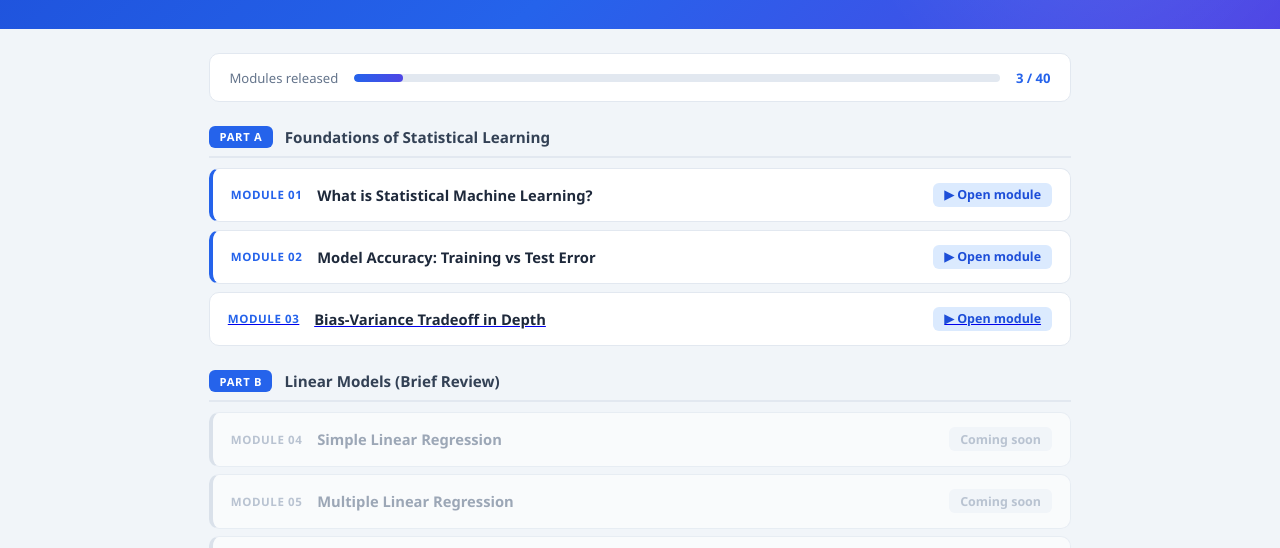
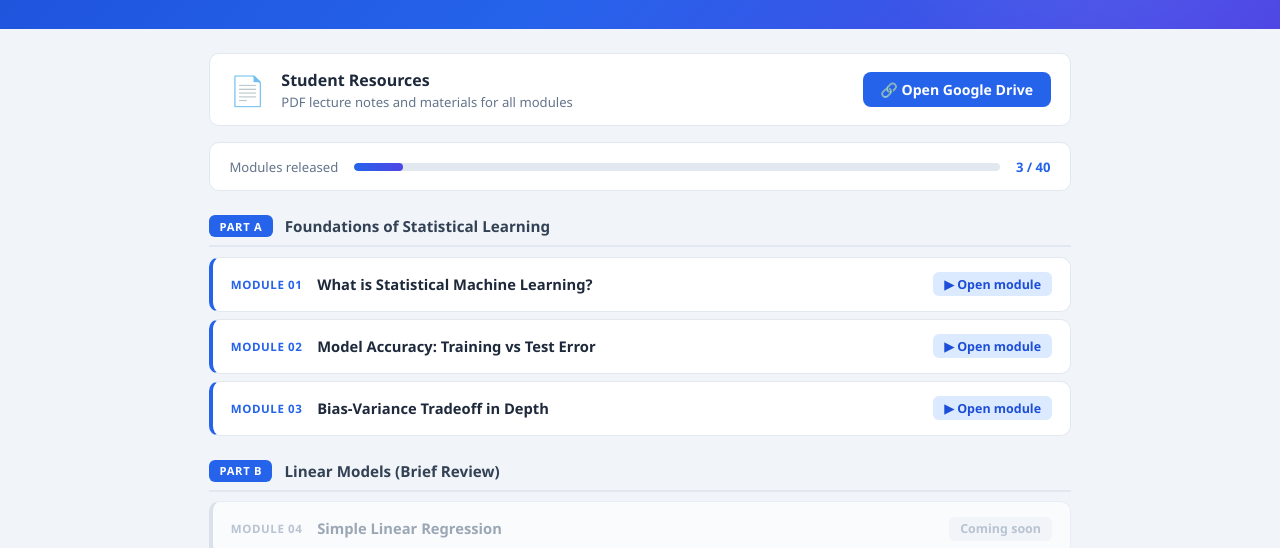
Before and after one commit to KMTanvir/Machine-Learning, a plain HTML site: page index.html in a window 1280 px wide. Shown: the part 228-776 px from the top of the page. Drawn offline with Linux system fonts and the light colour scheme.

Commit message:
pdf share

```diff
--- a/index.html
+++ b/index.html
@@ -38,6 +38,14 @@ body{font-family:'Segoe UI',system-ui,sans-serif;background:#f1f5f9;color:#1e293
 .mod-status.ready{background:#dbeafe;color:#1d4ed8}
 .mod-status.soon{background:#f1f5f9;color:#94a3b8}
 .footer{text-align:center;color:#94a3b8;font-size:.78rem;padding:1.5rem 0;border-top:1px solid #e2e8f0;margin-top:1.5rem}
+a.mod-card{text-decoration:none;color:inherit}
+.drive-section{background:#fff;border:1px solid #e2e8f0;border-radius:10px;padding:.9rem 1.2rem;margin-bottom:1rem;display:flex;align-items:center;gap:1rem}
+.drive-icon{font-size:1.8rem;flex-shrink:0}
+.drive-text{flex:1}
+.drive-title{font-weight:700;color:#1e293b;font-size:1rem}
+.drive-sub{font-size:.82rem;color:#64748b;margin-top:.15rem}
+.drive-btn{background:#2563eb;color:#fff;text-decoration:none;border-radius:8px;padding:.5rem 1.1rem;font-size:.88rem;font-weight:700;white-space:nowrap;transition:background .15s}
+.drive-btn:hover{background:#1d4ed8}
 </style>
 </head>
 <body>
@@ -54,6 +62,17 @@ body{font-family:'Segoe UI',system-ui,sans-serif;background:#f1f5f9;color:#1e293
   </div>
 </div>
 <div class="main">
+  <div class="drive-section">
+    <div class="drive-icon">&#128196;</div>
+    <div class="drive-text">
+      <div class="drive-title">Student Resources</div>
+      <div class="drive-sub">PDF lecture notes and materials for all modules</div>
+    </div>
+    <a class="drive-btn" href="https://drive.google.com/drive/folders/1ABAGWfjKMHF3iS0jGxPeEVl1-BeFrUoU?usp=sharing" target="_blank">
+      &#128279; Open Google Drive
+    </a>
+  </div>
+
   <div class="progress-bar-wrap">
     <span class="pb-label">Modules released</span>
     <div class="pb-track"><div class="pb-fill" style="width:7.5%"></div></div>
@@ -74,11 +93,11 @@ body{font-family:'Segoe UI',system-ui,sans-serif;background:#f1f5f9;color:#1e293
       <div class="mod-title">Model Accuracy: Training vs Test Error</div>
       <div class="mod-status ready">&#9654; Open module</div>
     </div>
-    <a class="mod-card" href="Module 03 - Bias-Variance Tradeoff in Depth/index.html">
+    <div class="mod-card available" onclick="openMod('Module 03 - Bias-Variance Tradeoff in Depth/index.html')">
       <div class="mod-num">Module 03</div>
       <div class="mod-title">Bias-Variance Tradeoff in Depth</div>
       <div class="mod-status ready">&#9654; Open module</div>
-    </a>
+    </div>
     <div class="part-header">
       <div class="part-badge">Part B</div>
       <div class="part-title">Linear Models (Brief Review)</div>
```
